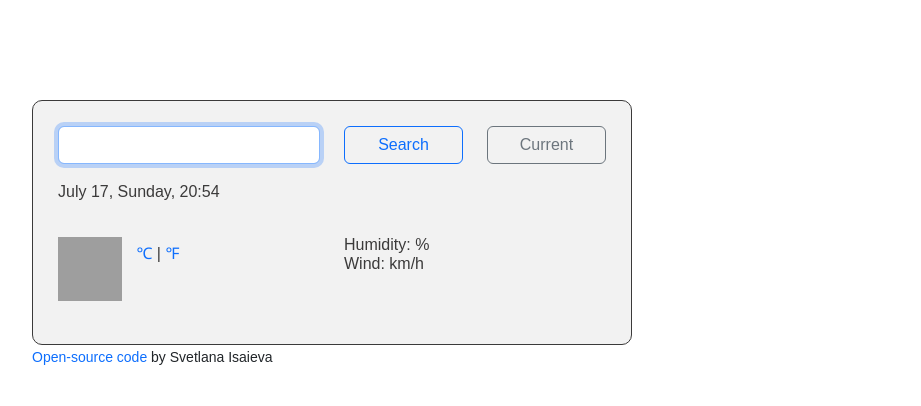
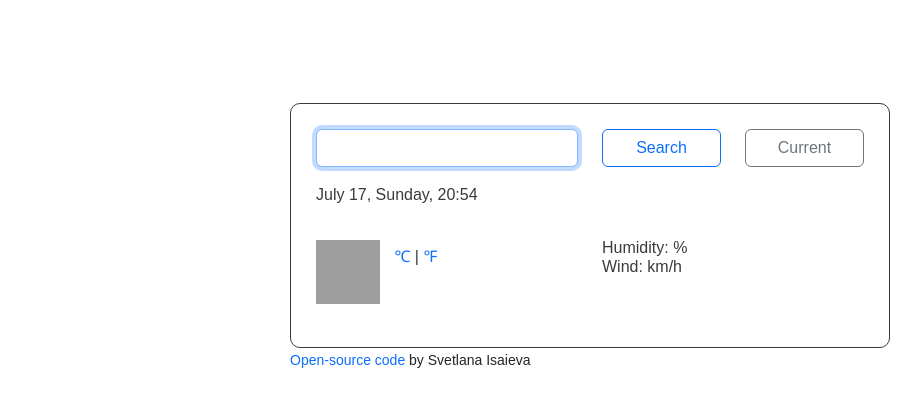
Before and after one commit to Sv90/weather-project, a plain HTML site: page index.html in a window 1280 px wide. Shown: the whole page, without its empty margins (50-971 px from the left). Drawn offline with nearby package versions, Linux system fonts and the light colour scheme; no server answers; grey boxes are pictures that could not be loaded.

Commit message:
remove backgrpund color

```diff
--- a/src/style.css
+++ b/src/style.css
@@ -22,11 +22,11 @@ li {
 }
 .weather-all {
   max-width: 600px;
-  margin: 0px;
+  margin: 3px auto;
 }
 .weather-forecast {
   color: #3b3a3a;
-  background-color: #f2f2f2;
+
   border: 1px solid;
   border-radius: 10px;
   padding: 25px;
```
